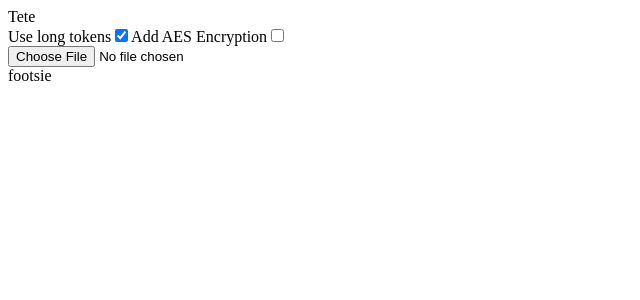
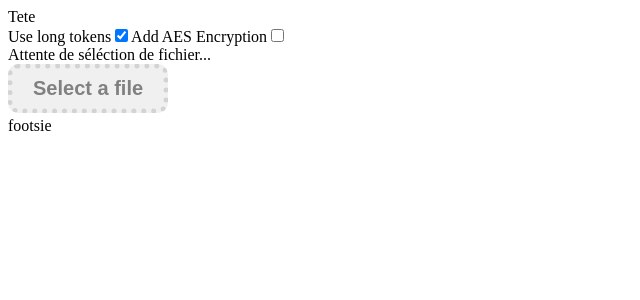
Before and after one commit to nbouteme/WeebRTC-frontend, a Vue app: page / in a window 1280 px wide. Shown: the top 300 px of the page, without its empty margins (0-640 px from the left). Built offline with nearby package versions, Linux system fonts and the light colour scheme; no server answers.

Commit message:
Reimplémentation de certains composants

```diff
--- /dev/null
+++ b/src/components/CheckBox.vue
@@ -0,0 +1,55 @@
+<template>
+<div ref="root">
+    <label><slot></slot></label>
+</div>
+</template>
+
+<script lang="ts">
+import { Component, Prop, Vue, Watch } from "vue-property-decorator";
+
+@Component
+export default class CheckBox extends Vue {
+  @Prop()
+  value!: boolean;
+
+  @Watch("value")
+  updateValue() {
+    this.$emit("input", this.value);
+  }
+
+  mounted() {
+    let root = this.$refs.root as HTMLDivElement;
+    root.onclick = e => {
+      this.value = !this.value;
+      root.classList.toggle("active", this.value);
+    };
+    root.classList.toggle("active", this.value);
+  }
+}
+</script>
+
+<style scoped>
+div {
+  border: 5px dashed lightgrey;
+  display: inline-block;
+  margin: 10px;
+  padding: 5px;
+  border-radius: 10px;
+  background-color: rgba(250, 250, 250, 0.2);
+}
+
+div:hover {
+  background-color: rgba(100, 250, 100, 0.5);
+}
+
+div.active {
+  border: 5px dashed lightgreen;
+  background-color: rgba(100, 250, 100, 0.5);
+}
+
+
+div.active:hover {
+  border: 5px dashed lightgrey;
+}
+
+</style>
--- a/src/components/FileSender.vue
+++ b/src/components/FileSender.vue
@@ -1,6 +1,12 @@
 <template>
     <div>
-      <input type=file @change="fileSelected">
+      {{status}}
+      <div v-if="!transfered">
+        <InputFile @change="fileSelected"/>
+      </div>
+      <div v-else>
+        {{sizestr(transfered)}} / {{sizestr(fileInfo.size)}} ({{sizestr(sc.speed)}}/s)
+      </div>
     </div>
 </template>
 
@@ -9,26 +15,37 @@ import { Component, Prop, Vue, Provide, Watch } from "vue-property-decorator";
 import { TransferArgs } from "@/views/Home.vue";
 import { sendMessage, CommandType, readMessage } from "@/SignallingServer";
 import { Peer } from "@/FileTransferPeer";
+import { codecBuffer, SpeedCounter, sizestr } from "@/utils";
+import InputFile from "@/components/InputFile.vue";
 
-@Component
+@Component({
+  components: {InputFile}
+})
 export default class FileSender extends Vue {
   @Prop()
   opts!: TransferArgs;
 
-  async fileSelected(e: Event) {
-    if (!e.target) return;
-    let fileinput = e.target as HTMLInputElement;
+  transfered: number = 0;
+  sc = new SpeedCounter();
+  sizestr = sizestr;
+  status = "Attente de séléction de fichier...";
+
+  fileInfo: { name: string; size: number } | {} = {};
+
+  async fileSelected(fileinput: HTMLInputElement) {
+    this.$emit('selection', fileinput.files);
     if (!fileinput.files) return;
     let file = fileinput.files[0];
-    let offer = await readMessage<RTCSessionDescriptionInit>();
-    console.log("offer", offer);
-    await Peer.setRemoteDescription(offer);
+    this.fileInfo = { name: file.name, size: file.size };
+    this.status = "Attente de connection du pair";
+    await Peer.setRemoteDescription(
+      await readMessage<RTCSessionDescriptionInit>()
+    );
     await Peer.setSDP(await Peer.createAnswer());
-    console.log("awaiting file channel");
+    await Peer.connect();
+    this.status = "Pair connecté, envoi des informations de transfert";
     let filechannel = await Peer.waitDataChannel("file");
-    console.log("awaiting data channel");
     let datachannel = await Peer.waitDataChannel("data");
-    console.log("sent file info");
     let mess = await filechannel.send(
       JSON.stringify({
         isEncryped: this.opts.encrypted,
@@ -36,22 +53,59 @@ export default class FileSender extends Vue {
         size: file.size
       })
     );
+    this.status = "Pair connecté, attente d'acceptation...";
     let ack = await filechannel.read<boolean>();
     if (!ack) {
+      this.status = "Le pair a refusé le fichier.";
       await filechannel.send("null");
     } else {
+      this.status = "Transfert en cours....";
       let remaining = file.size;
       let offset = 0;
       await datachannel.open();
-      while (remaining) {
-        let chunk = file.slice(offset, 65535);
-        offset += chunk.size;
-        remaining -= chunk.size;
-        let buff = await new Response(chunk).arrayBuffer();
-        await datachannel.send(buff);
+      try {
+        while (remaining > 0) {
+          let chunk = file.slice(this.transfered, this.transfered + 65535);
+          this.transfered += chunk.size;
+          remaining -= chunk.size;
+          let buff = await new Response(chunk).arrayBuffer();
+          if (this.opts.encrypted)
+            buff = await codecBuffer(buff, this.opts.key!, "encrypt");
+          await datachannel.send(buff);
+          this.sc.addMeasure(buff.byteLength);
+        }
+      } catch (e) {
+        this.status = "Une erreur est intervenue" + e.toString();
       }
     }
     this.$emit("transferFinished", ack);
   }
 }
 </script>
+
+<style scoped>
+input[type="file"] {
+  height: 50px;
+  border: 5px dotted rgb(255, 255, 255, 0.5);
+  background-color: rgba(0, 0, 0, 0.05);
+  padding: 10px;
+  outline: none;
+}
+
+input[type="file"]::-mo
+
+input[type="file"]::-webkit-file-upload-button {
+  color: #777;
+  width: 100%;
+  height: 100%;
+  border: none;
+  background: none;
+  font-size: 2em;
+  font-weight: bolder;
+  outline: none;
+}
+
+label {
+  cursor: pointer;
+}
+</style>
--- /dev/null
+++ b/src/components/InputFile.vue
@@ -0,0 +1,74 @@
+<template>
+    <div>
+      <button ref="button">Select a file</button>
+      <input ref="fileinput" type="file" name="afile"/>
+    </div>
+</template>
+
+<script lang="ts">
+import { Component, Prop, Vue, Provide, Watch } from "vue-property-decorator";
+
+@Component
+export default class InputFile extends Vue {
+  mounted() {
+    let fileinput = this.$refs.fileinput as HTMLInputElement;
+    let button = this.$refs.button as HTMLButtonElement;
+    fileinput.onchange = e => {
+      if (!fileinput.files) button.textContent = "Select a file";
+      else {
+        button.textContent = fileinput.files[0].name;
+        this.$emit('change', fileinput);
+      }
+    };
+
+    fileinput.ondragenter = e => {
+      button.textContent = "Drop it~";
+      button.classList.add("dropping");
+    };
+
+    fileinput.ondragleave = e => {
+      button.textContent = "Select a file";
+      button.classList.remove("dropping");
+    };
+  }
+}
+</script>
+
+<style scoped>
+div {
+  position: relative;
+  overflow: hidden;
+  display: inline-block;
+}
+
+button {
+  border: 5px dotted rgba(0, 0, 0, 0.12);
+  color: gray;
+  background-color: rgba(0, 0, 0, 0.06);
+  padding: 8px 20px;
+  border-radius: 10px;
+  font-size: 20px;
+  font-weight: bold;
+}
+
+button.dropping {
+  background-color: rgba(0, 0, 0, 0);
+}
+
+input[type="file"]:hover {
+  cursor: pointer;
+}
+
+button:hover {
+  cursor: pointer;
+}
+
+input[type="file"] {
+  position: absolute;
+  top: 0px;
+  left: 0;
+  height: 100%;
+  width: 100%;
+  opacity: 0;
+}
+</style>
```
